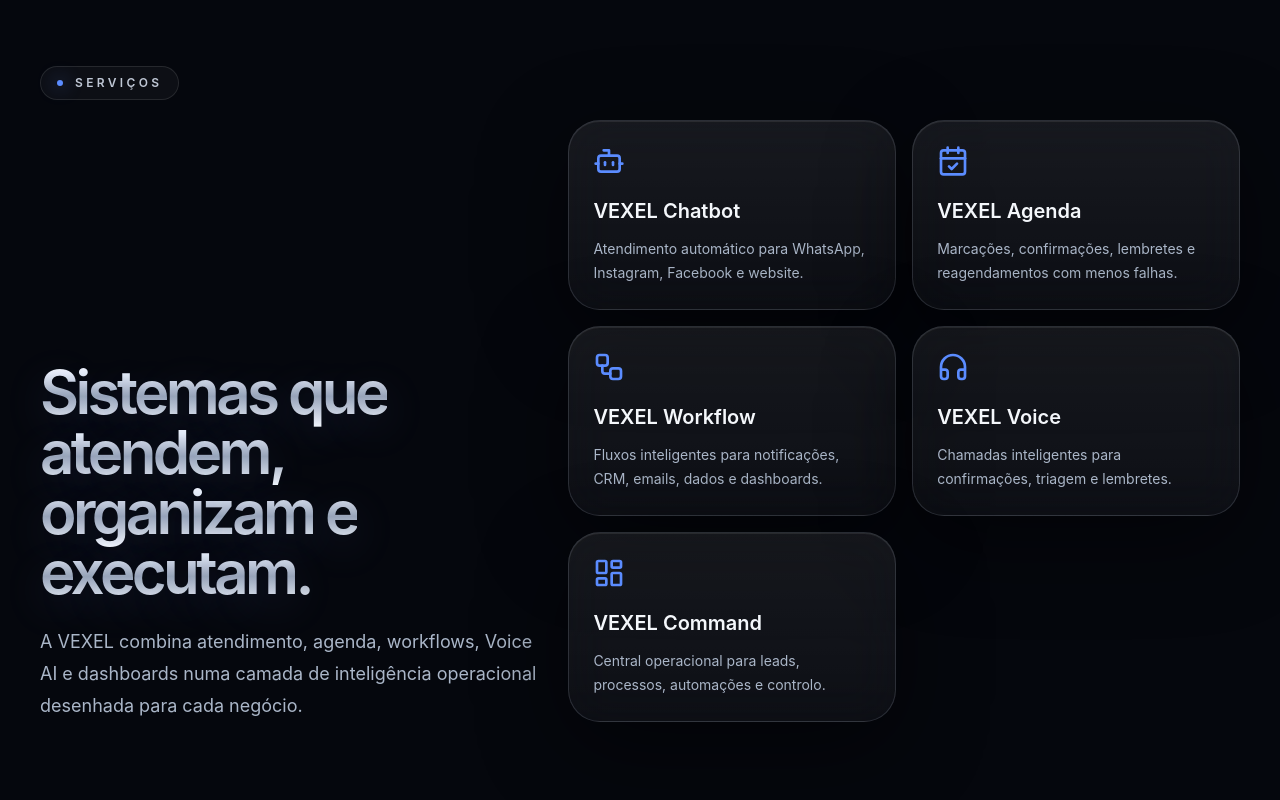
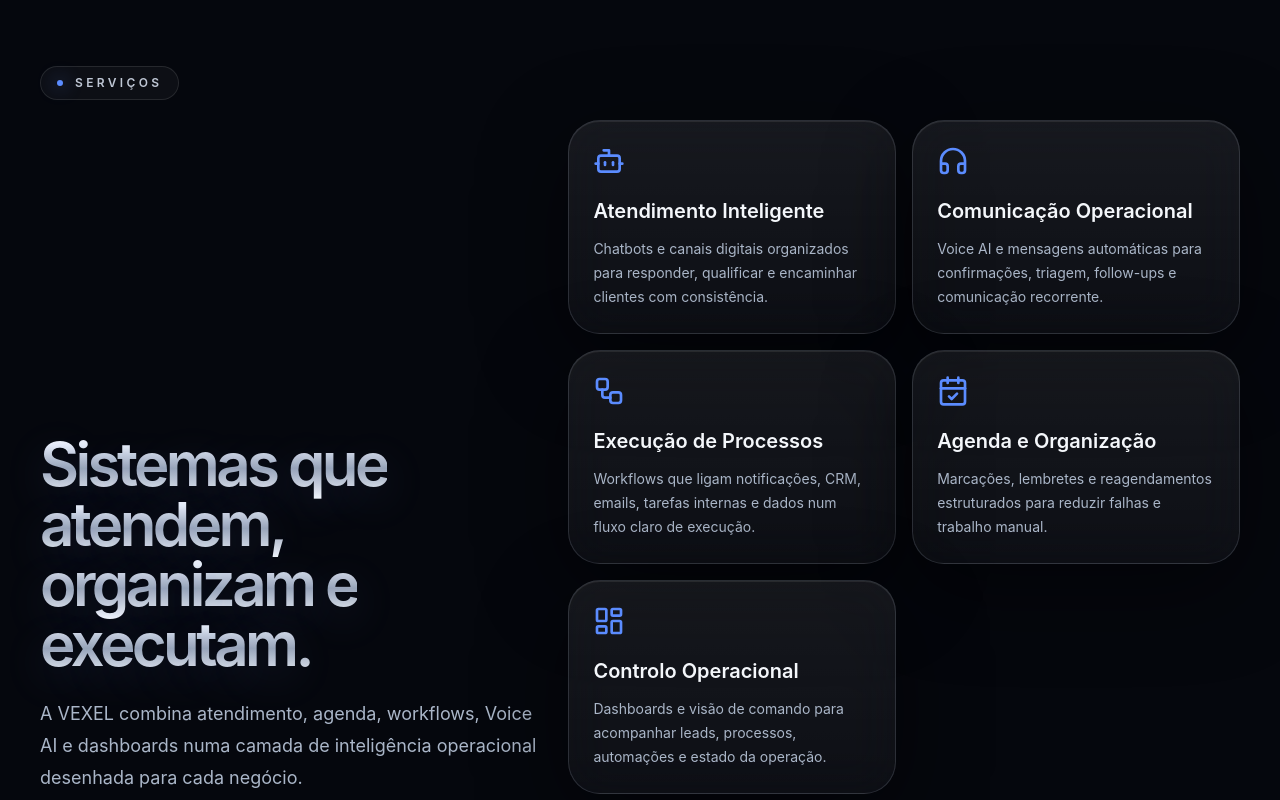
Before and after one commit to miltonmarino-rightware/vexel.website, a React (Vite) app: page / in a window 1280 px wide. Shown: the part 1580-2380 px from the top of the page. Built offline with nearby package versions, Linux system fonts and the light colour scheme; no server answers.

Commit message:
Reframe services around operational outcomes

```diff
--- a/src/data/content.ts
+++ b/src/data/content.ts
@@ -3,28 +3,28 @@ import { Bot, CalendarCheck, GitBranch, Headphones, LayoutDashboard, Building2,
 export const services = [
   {
     icon: Bot,
-    name: 'VEXEL Chatbot',
-    text: 'Atendimento automático para WhatsApp, Instagram, Facebook e website.',
+    name: 'Atendimento Inteligente',
+    text: 'Chatbots e canais digitais organizados para responder, qualificar e encaminhar clientes com consistência.',
+  },
+  {
+    icon: Headphones,
+    name: 'Comunicação Operacional',
+    text: 'Voice AI e mensagens automáticas para confirmações, triagem, follow-ups e comunicação recorrente.',
+  },
+  {
+    icon: Workflow,
+    name: 'Execução de Processos',
+    text: 'Workflows que ligam notificações, CRM, emails, tarefas internas e dados num fluxo claro de execução.',
   },
   {
     icon: CalendarCheck,
-    name: 'VEXEL Agenda',
-    text: 'Marcações, confirmações, lembretes e reagendamentos com menos falhas.',
-  },
-  {
-    icon: Workflow,
-    name: 'VEXEL Workflow',
-    text: 'Fluxos inteligentes para notificações, CRM, emails, dados e dashboards.',
-  },
-  {
-    icon: Headphones,
-    name: 'VEXEL Voice',
-    text: 'Chamadas inteligentes para confirmações, triagem e lembretes.',
+    name: 'Agenda e Organização',
+    text: 'Marcações, lembretes e reagendamentos estruturados para reduzir falhas e trabalho manual.',
   },
   {
     icon: LayoutDashboard,
-    name: 'VEXEL Command',
-    text: 'Central operacional para leads, processos, automações e controlo.',
+    name: 'Controlo Operacional',
+    text: 'Dashboards e visão de comando para acompanhar leads, processos, automações e estado da operação.',
   },
 ];
 
```
